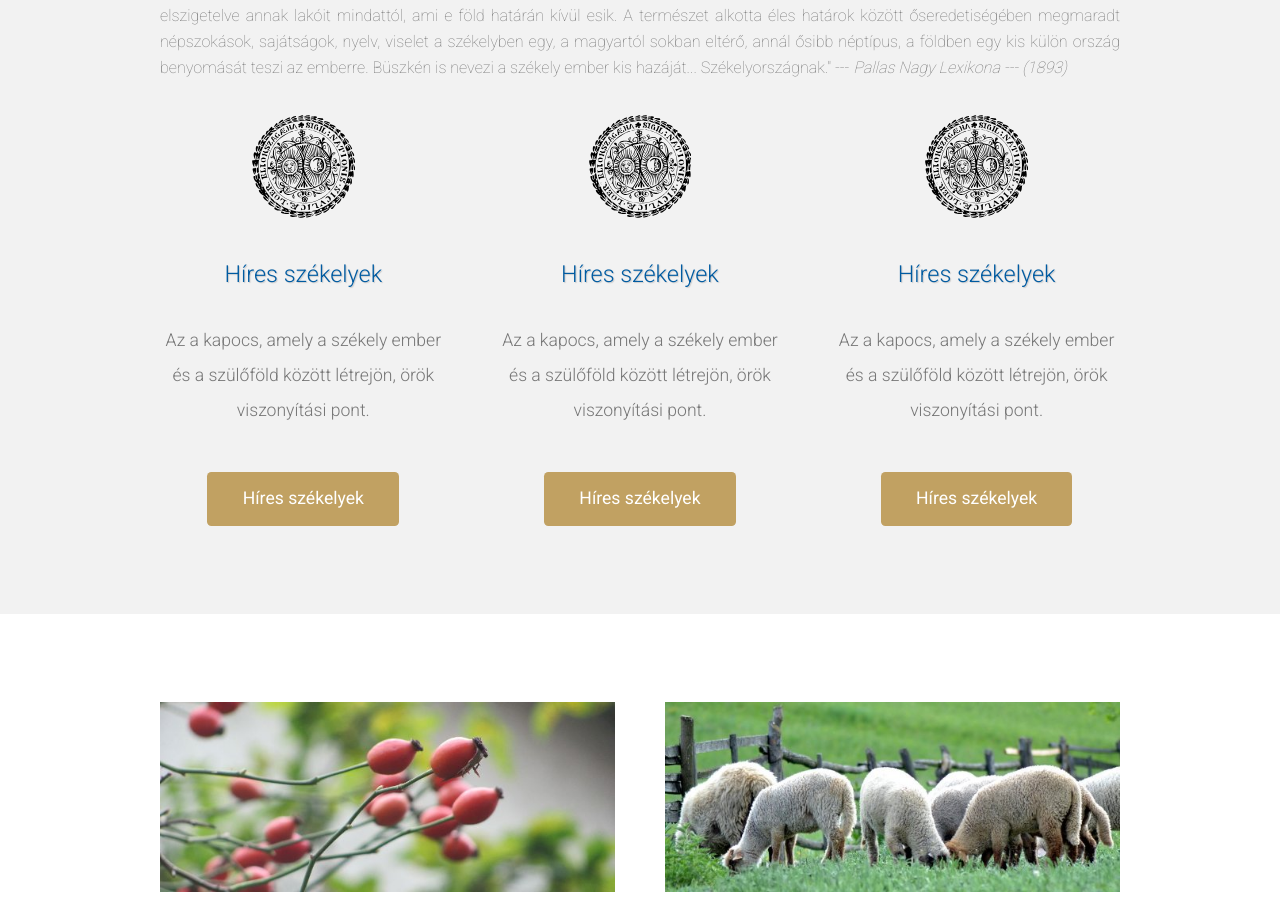
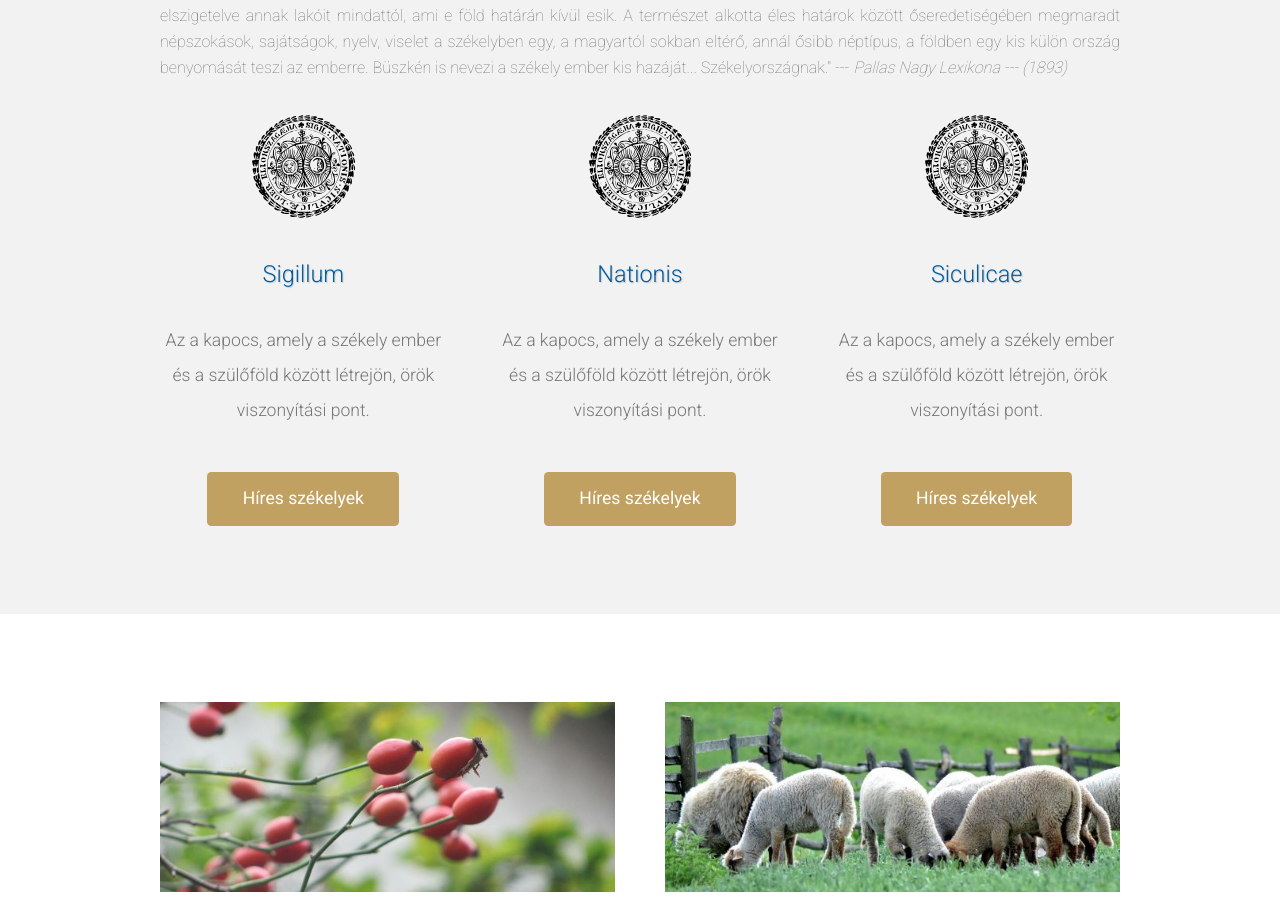
Before and after one commit to siculia/siculia.github.io, a Jekyll site: the page built from index.html, in a window 1280 px wide and 900 px high, scrolled down 973 px. Built offline with Jekyll 4.4.1, drawn with Linux system fonts in a browser that asks for light colours; nearby versions of some CDN libraries; library files that are not in the unit come from our copies; the list of posts is cut into pages by our own code.

Commit message:
Updated Sigillum

```diff
--- a/index.html
+++ b/index.html
@@ -25,19 +25,19 @@ layout: default
 		<div class="row">
 			<section class="4u">
 				<span class="pennant">{% include icon-sigillum.html %}</span></span>
-				<h3>{{ 'Híres székelyek'}}</h3>
+				<h3>{{ 'Sigillum'}}</h3>
 				<p>Az a kapocs, amely a székely ember és a szülőföld között létrejön, örök viszonyítási pont.</p>
 				<a href="https://www.gitbook.com/book/siculia/szekelyfold-hires-emberei/details" class="button button-style1">Híres székelyek</a>
 			</section>
 			<section class="4u">
 				<span class="pennant">{% include icon-sigillum.html %}</span></span>
-				<h3>{{ 'Híres székelyek'}}</h3>
+				<h3>{{ 'Nationis'}}</h3>
 				<p>Az a kapocs, amely a székely ember és a szülőföld között létrejön, örök viszonyítási pont.</p>
 				<a href="https://www.gitbook.com/book/siculia/szekelyfold-hires-emberei/details" class="button button-style1">Híres székelyek</a>
 			</section>
 			<section class="4u">
 				<span class="pennant">{% include icon-sigillum.html %}</span></span>
-				<h3>{{ 'Híres székelyek' }}</h3>
+				<h3>{{ 'Siculicae' }}</h3>
 				<p>Az a kapocs, amely a székely ember és a szülőföld között létrejön, örök viszonyítási pont.</p>
 				<a href="https://www.gitbook.com/book/siculia/szekelyfold-hires-emberei/details" class="button button-style1">Híres székelyek</a>
 			</section>
```
